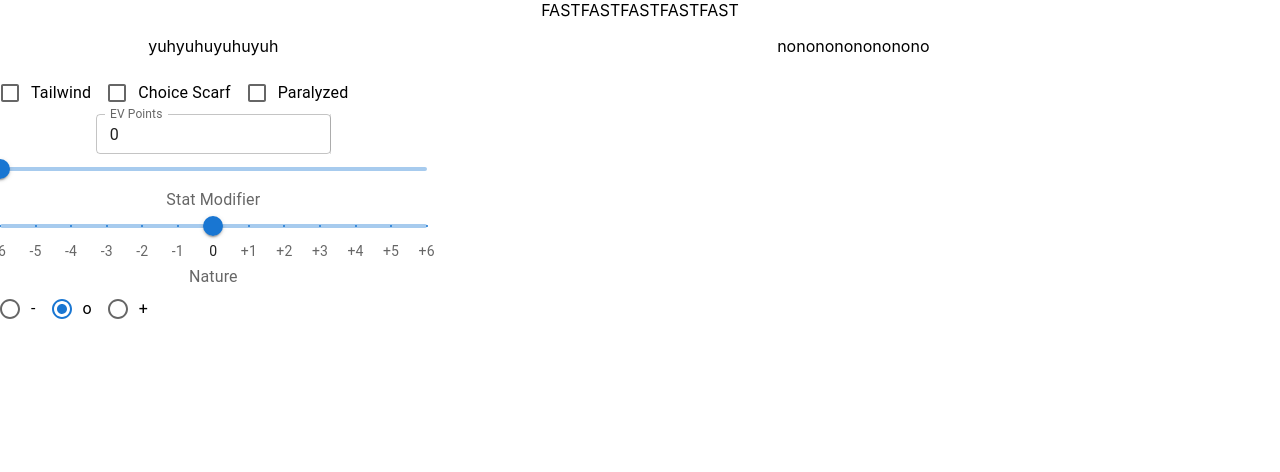
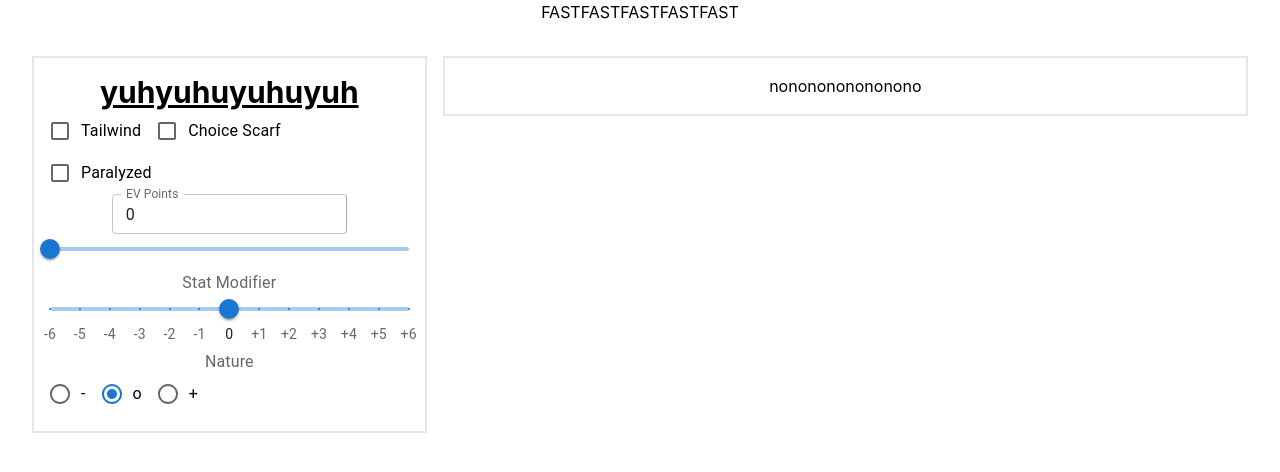
Before and after one commit to alchengan/champions-speedtest, a React (Create React App) app: page / in a window 1280 px wide. Shown: the top 472 px of the page. Built offline with nearby package versions, Linux system fonts and the light colour scheme.

Commit message:
installed tailwind

```diff
--- a/package.json
+++ b/package.json
@@ -46,6 +46,7 @@
     ]
   },
   "devDependencies": {
-    "ajv": "^8.18.0"
+    "ajv": "^8.18.0",
+    "tailwindcss": "^3.4.19"
   }
 }
--- a/src/App.tsx
+++ b/src/App.tsx
@@ -7,15 +7,21 @@ function App() {
   return (
     <div className="App">
       <header>FASTFASTFASTFASTFAST</header>
-      <Grid container>
+      <div className="p-8">
+        <Grid container spacing={2}>
           <Grid size={4}>
-          <p>yuhyuhuyuhuyuh</p>
+            <div className="p-4 border-2">
+              <p className="text-3xl font-bold underline">yuhyuhuyuhuyuh</p>
               <PokemonBuild />
+            </div>
           </Grid>
           <Grid size={8}>
+            <div className="p-4 border-2">
               <p>nononononononono</p>
+            </div>
           </Grid>
         </Grid>
+      </div>
     </div>
   );
 }
--- /dev/null
+++ b/tailwind.config.js
@@ -0,0 +1,8 @@
+/** @type {import('tailwindcss').Config} */
+module.exports = {
+  content: ["./src/**/*.{js,jsxx,ts,tsx}"],
+  theme: {
+    extend: {},
+  },
+  plugins: [],
+};
```
Also changed, not shown: src/index.css (+9 -5 lines), 1 other file (tests, documents, lock files or other folders). Lines whose indentation alone changed are shown as unchanged.
